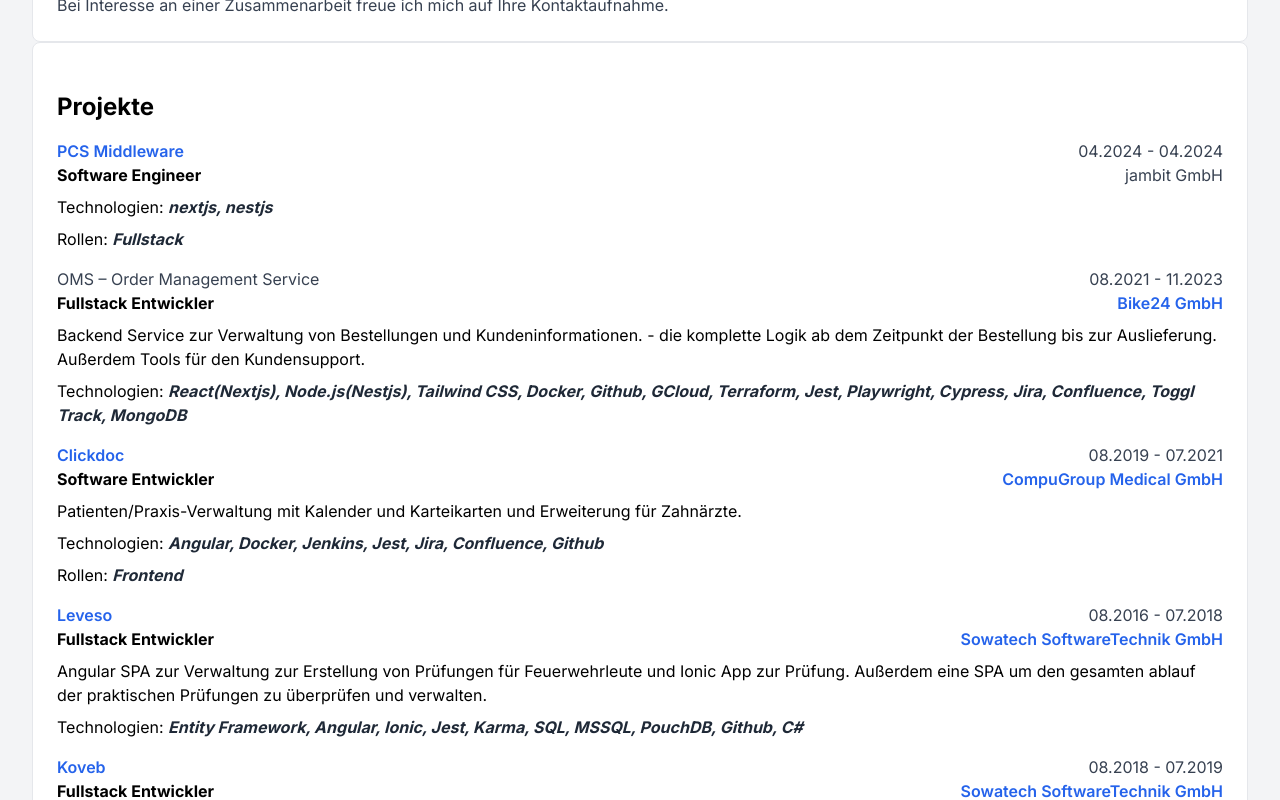
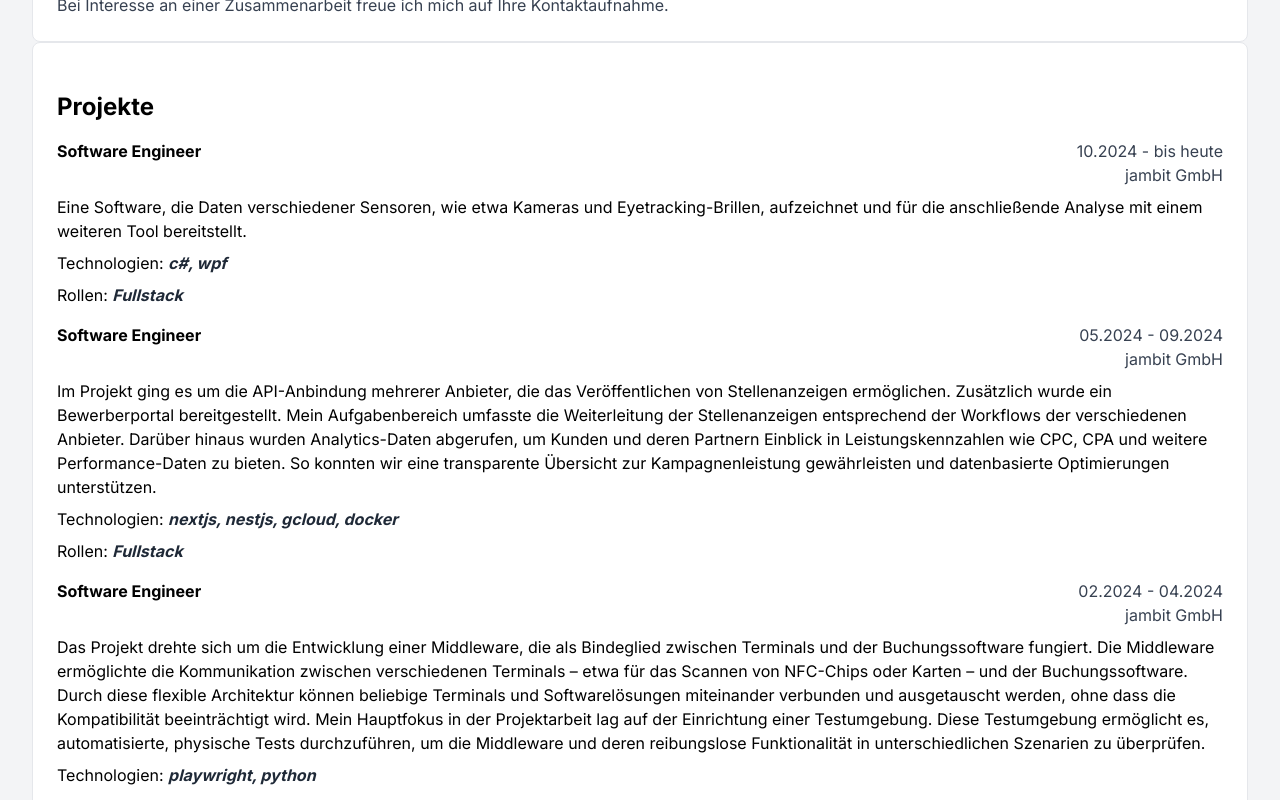
Before and after one commit to Sevenhero/cv-generator, a Next.js app: page / in a window 1280 px wide. Shown: the part 800-1600 px from the top of the page. Built offline with nearby package versions, Linux system fonts and the light colour scheme.

Commit message:
some adjustments

```diff
--- a/src/app/components/Experience.tsx
+++ b/src/app/components/Experience.tsx
@@ -32,7 +32,7 @@
       </span>
       <span className="w-[49%] flex flex-col items-end">
         <span className="text-gray-700">
-          {from} - {till}
+          {from} {till ? "-" : ""} {till}
         </span>
         <span className="text-gray-700">
           {companyUrl && (
--- a/src/app/interfaces/experience.ts
+++ b/src/app/interfaces/experience.ts
@@ -2,7 +2,7 @@
   title: string;
   company: string;
   from: string;
-  till: string;
+  till?: string;
   description: string;
   projectName?: string;
   technologies?: string[];
--- a/src/app/page.tsx
+++ b/src/app/page.tsx
@@ -122,7 +122,7 @@
                   </>
                 )}
               </div>
-              <div className="bg-white border rounded-lg p-6 page-break-before">
+              <div className="bg-white border rounded-lg p-6">
                 <section>
                   <h2 className="text-2xl font-bold mt-6 mb-4">Projekte</h2>
                   {userData.experience?.map((data, index) => (
--- a/src/data/userData.ts
+++ b/src/data/userData.ts
@@ -61,12 +61,44 @@
     {
       title: "Software Engineer",
       company: "jambit GmbH",
-      projectName: "PCS Middleware",
-      from: "04.2024",
+      from: "10.2024",
+      till: "bis heute",
+      description: `Eine Software, die Daten verschiedener Sensoren, wie etwa Kameras und Eyetracking-Brillen, aufzeichnet und für die anschließende Analyse mit einem weiteren Tool bereitstellt.`,
+      projectUrl: "https://www.jambit.com/",
+      technologies: ["c#", "wpf"],
+      roles: ["Fullstack"],
+    },
+    {
+      title: "Software Engineer",
+      company: "jambit GmbH",
+      from: "05.2024",
+      till: "09.2024",
+      description: `Im Projekt ging es um die API-Anbindung mehrerer Anbieter, die das Veröffentlichen von Stellenanzeigen ermöglichen. Zusätzlich wurde ein Bewerberportal bereitgestellt. Mein Aufgabenbereich umfasste die Weiterleitung der Stellenanzeigen entsprechend der Workflows der verschiedenen Anbieter.
+
+Darüber hinaus wurden Analytics-Daten abgerufen, um Kunden und deren Partnern Einblick in Leistungskennzahlen wie CPC, CPA und weitere Performance-Daten zu bieten. So konnten wir eine transparente Übersicht zur Kampagnenleistung gewährleisten und datenbasierte Optimierungen unterstützen.`,
+      projectUrl: "https://www.jambit.com/",
+      technologies: ["nextjs", "nestjs", "gcloud", "docker"],
+      roles: ["Fullstack"],
+    },
+    {
+      title: "Software Engineer",
+      company: "jambit GmbH",
+      from: "02.2024",
       till: "04.2024",
-      description: "",
+      description: `Das Projekt drehte sich um die Entwicklung einer Middleware, die als Bindeglied zwischen Terminals und der Buchungssoftware fungiert. Die Middleware ermöglichte die Kommunikation zwischen verschiedenen Terminals – etwa für das Scannen von NFC-Chips oder Karten – und der Buchungssoftware. Durch diese flexible Architektur können beliebige Terminals und Softwarelösungen miteinander verbunden und ausgetauscht werden, ohne dass die Kompatibilität beeinträchtigt wird.
+Mein Hauptfokus in der Projektarbeit lag auf der Einrichtung einer Testumgebung. Diese Testumgebung ermöglicht es, automatisierte, physische Tests durchzuführen, um die Middleware und deren reibungslose Funktionalität in unterschiedlichen Szenarien zu überprüfen.`,
       projectUrl: "https://www.jambit.com/",
-      technologies: ["nextjs", "nestjs"],
+      technologies: ["playwright", "python"],
+      roles: ["Fullstack"],
+    },
+    {
+      title: "Software Engineer",
+      company: "jambit GmbH",
+      from: "01.2024",
+      till: "02.2024",
+      description: `Ein Proof of Concept (POC) zur Integration eines Handbuchs in ChatGPT, mit dem Ziel, fundierte Antworten mit entsprechenden Verweisen zu liefern. Dieses System soll zukünftig den Support oder direkt die Kunden effizient unterstützen.`,
+      projectUrl: "https://www.jambit.com/",
+      technologies: ["nextjs", "python"],
       roles: ["Fullstack"],
     },
     {
```
